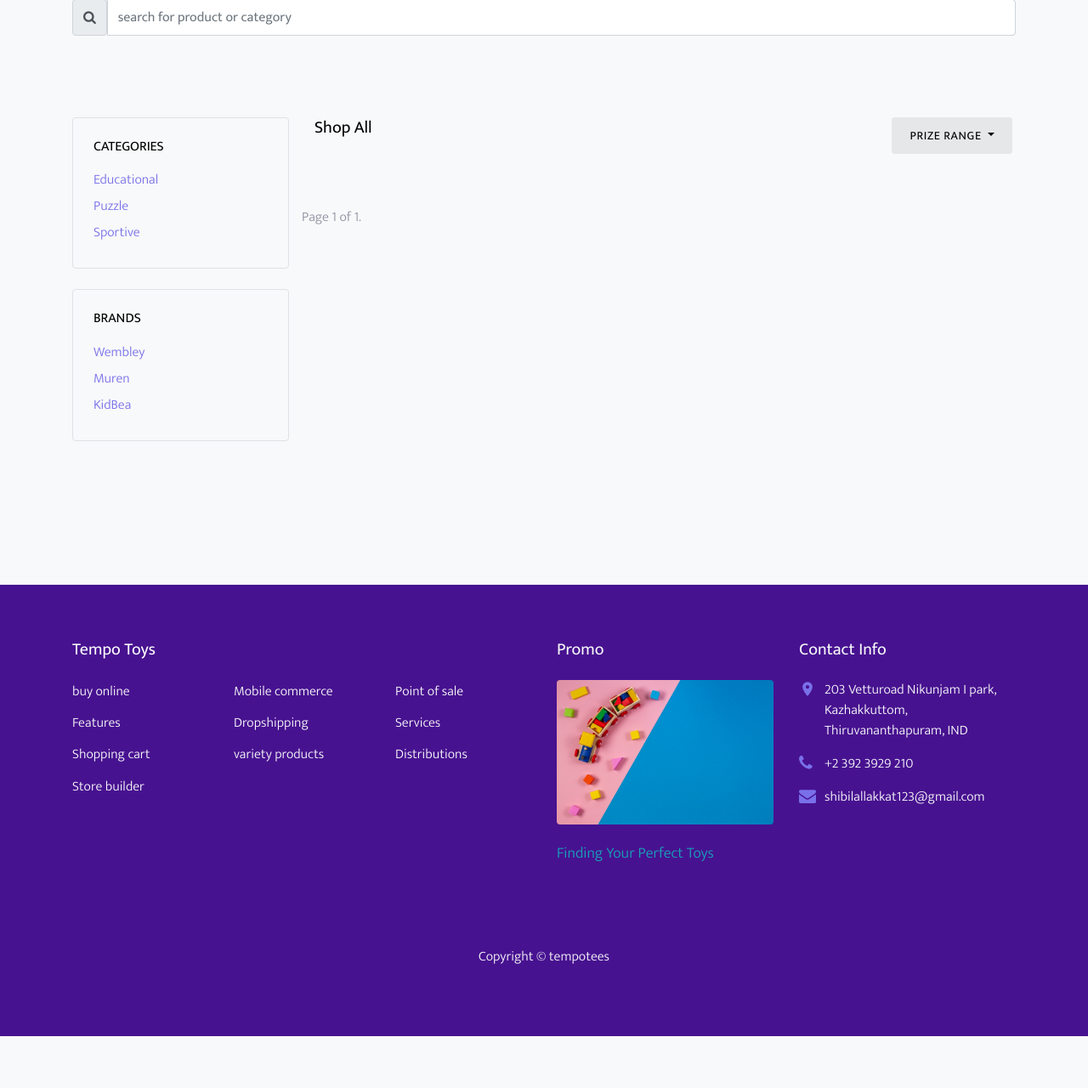
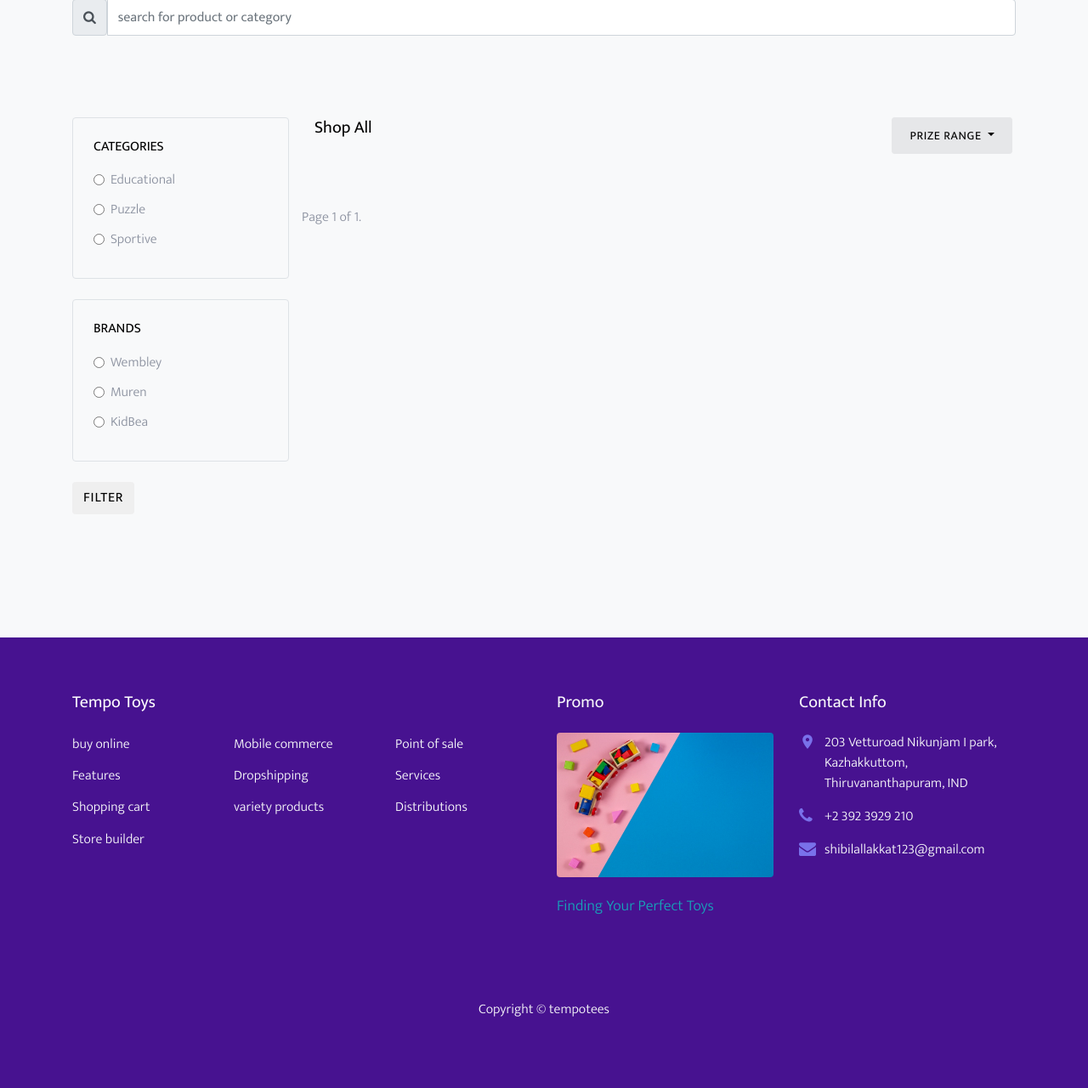
Before and after one commit to shibil-thora/TempoToys, a Django app: page /shop/ in a window 1280 px wide. Shown: the part 259-1539 px from the top of the page at 85% size. Before the commit the page ends 1478 px from the top, so only its background shows below. Run offline with Django 5.2, Linux system fonts and the light colour scheme; the visitor is signed in with stand-in values (Sample User, id 1); data that the repository does not hold is empty; some libraries are stand-ins or nearby versions; some web fonts are replaced.

Commit message:
multiple filter

```diff
--- a/TempoTees/home/urls.py
+++ b/TempoTees/home/urls.py
@@ -11,6 +11,7 @@ urlpatterns = [
     path('gender_filter_shop/<q>', views.gender_filter_shop, name='gender_filter_shop'),
     path('gender_filter_brand/<q>', views.gender_filter_brand, name='gender_filter_brand'),
     path('prize_filter_shop/<q>', views.prize_filter_shop, name='prize_filter_shop'),
+    path('filter_parallel/', views.filter_parallel, name='filter_parallel'),
     path('cart/', views.cart, name='cart'),
     path('wishlist/', views.wishlist, name='wishlist'),
     path('checkout/', views.checkout, name='checkout'),
--- a/TempoTees/home/views.py
+++ b/TempoTees/home/views.py
@@ -26,6 +26,7 @@ from reportlab.lib.styles import getSampleStyleSheet, ParagraphStyle
 from reportlab.platypus import SimpleDocTemplate, Table, TableStyle, Paragraph
 from reportlab.lib.units import inch
 import random
+from django.db.models import Q
 
 
 #=================================== LANDING PAGE ===================================#
@@ -1188,3 +1189,30 @@ def search_product(request):
         }
         return render(request, 'shop.html', context)
     return redirect('r:login')
+
+
+#=================================== FILTER PARALLEL ===================================#
+def filter_parallel(request):
+    if request.user.is_authenticated:
+        category = request.GET.get('category')
+        brand = request.GET.get('brand')
+        if bool(brand) == False:
+            brand = '23870498shfsjdhfjkahslhskhldfk'
+        if bool(category) == False:
+            category = 'sdf38098sdf87878s7d8fahsjdfjkh'
+        products = Products.objects.filter(is_listed=True).order_by('-id')
+        products = products.filter(Q(category__category_name__icontains=category) | Q(brand__name__icontains=brand) )
+        paginator = Paginator(products, 3)
+        page = request.GET.get('page', 1)
+
+        try:
+            venues = paginator.page(page)
+        except :
+            raise Http404("Page not found")
+
+        context = {
+            'products': venues,
+            'venues': venues,
+        }
+        return render(request, 'shop.html', context)
+    return redirect('r:login')
--- a/TempoTees/templates/shop.html
+++ b/TempoTees/templates/shop.html
@@ -277,24 +277,66 @@
             </div>
           </div>
 
+
           <div class="col-md-3 order-1 mb-5 mb-md-0">
+            <form action="{% url 'h:filter_parallel' %}" method="GET">
             <div class="border p-4 rounded mb-4">
               <h3 class="mb-3 h6 text-uppercase text-black d-block">Categories</h3>
               <ul class="list-unstyled mb-0">
-                <li class="mb-1"><a href="{% url 'h:gender_filter_shop' 'Educational' %}" class="d-flex"><span>Educational</span> <span class="text-black ml-auto"> </span></a></li>
-                <li class="mb-1"><a href="{% url 'h:gender_filter_shop' 'Puzzle' %}" class="d-flex"><span>Puzzle</span> <span class="text-black ml-auto"></span></a></li>
-                <li class="mb-1"><a href="{% url 'h:gender_filter_shop' 'Sportive' %}" class="d-flex"><span>Sportive</span> <span class="text-black ml-auto"></span></a></li>
-              </ul>
-            </div>
+                <li class="mb-1">
+                    <label class="d-flex">
+                        <input type="radio" name="category" value="Educational">
+                        <span> &nbsp; Educational</span>
+                        <span class="text-black ml-auto"> </span>
+                    </label>
+                </li>
+                <li class="mb-1">
+                    <label class="d-flex">
+                        <input type="radio" name="category" value="Puzzle">
+                        <span> &nbsp; Puzzle</span>
+                        <span class="text-black ml-auto"></span>
+                    </label>
+                </li>
+                <li class="mb-1">
+                    <label class="d-flex">
+                        <input type="radio" name="category" value="Sportive">
+                        <span> &nbsp; Sportive</span>
+                        <span class="text-black ml-auto"></span>
+                    </label>
+                </li>
+            </ul>
+
+              </div>
             <div class="border p-4 rounded mb-4">
               <h3 class="mb-3 h6 text-uppercase text-black d-block">Brands</h3>
               <ul class="list-unstyled mb-0">
-                <li class="mb-1"><a href="{% url 'h:gender_filter_brand' 'Wembley' %}" class="d-flex"><span>Wembley</span> <span class="text-black ml-auto"> </span></a></li>
-                <li class="mb-1"><a href="{% url 'h:gender_filter_brand' 'Muren' %}" class="d-flex"><span>Muren</span> <span class="text-black ml-auto"></span></a></li>
-                <li class="mb-1"><a href="{% url 'h:gender_filter_brand' 'KidBea' %}" class="d-flex"><span>KidBea</span> <span class="text-black ml-auto"></span></a></li>
-              </ul>
+                <li class="mb-1">
+                    <label class="d-flex">
+                        <input type="radio" name="brand" value="Wembley">
+                        <span> &nbsp; Wembley</span>
+                        <span class="text-black ml-auto"> </span>
+                    </label>
+                </li>
+                <li class="mb-1">
+                    <label class="d-flex">
+                        <input type="radio" name="brand" value="Muren">
+                        <span> &nbsp; Muren</span>
+                        <span class="text-black ml-auto"></span>
+                    </label>
+                </li>
+                <li class="mb-1">
+                    <label class="d-flex">
+                        <input type="radio" name="brand" value="KidBea">
+                        <span> &nbsp; KidBea</span>
+                        <span class="text-black ml-auto"></span>
+                    </label>
+                </li>
+            </ul>
+
+
             </div>
-
+            <input type="submit" value="filter" class="btn head sec">
+          </form>
 
 
 
```
Also changed, not shown: TempoTees/templates/view_product.html (+7 -3 lines).
